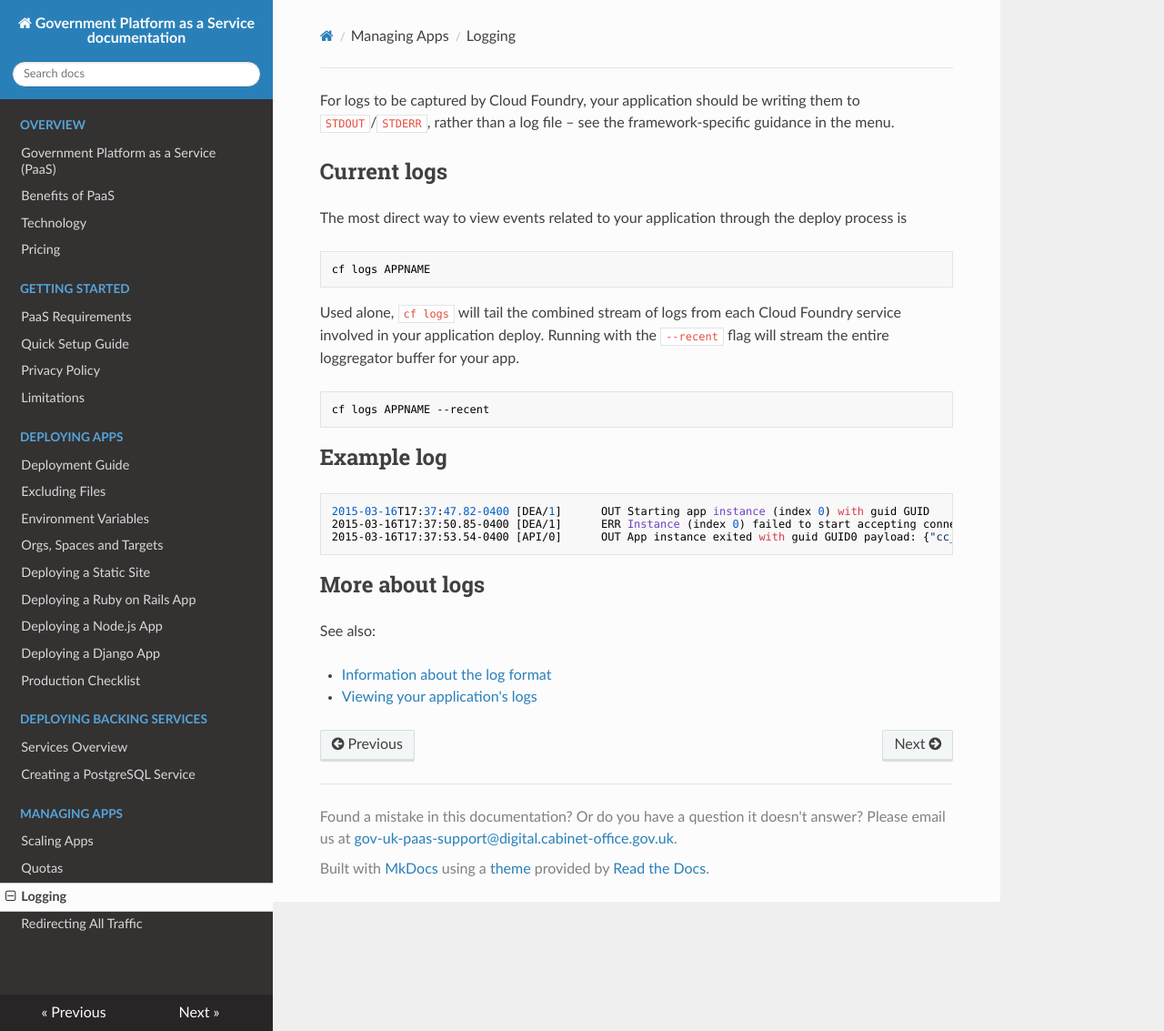
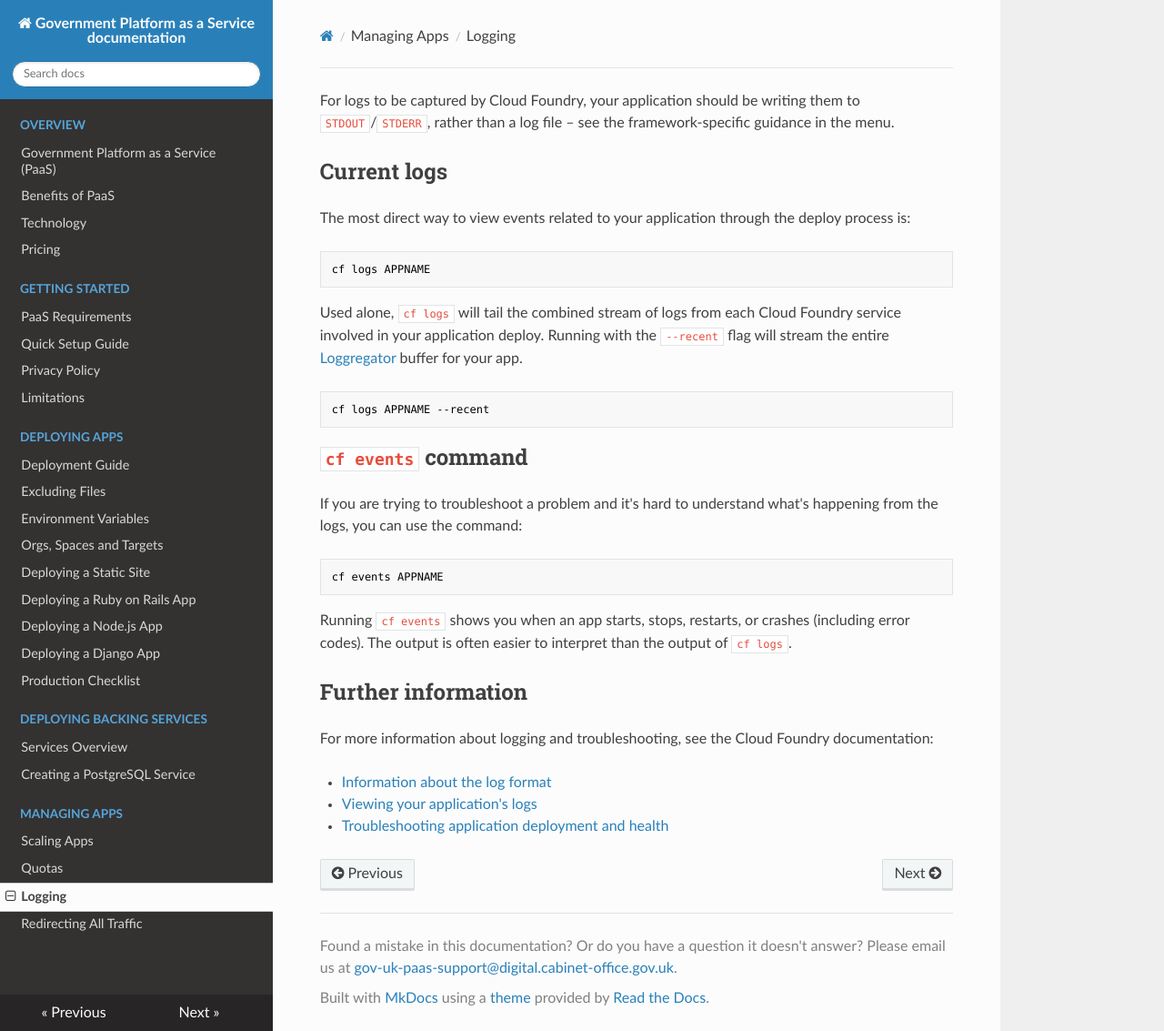
Before and after one commit to alphagov/paas-developer-docs, an MkDocs documentation site: the page built from docs/managing_apps/logging.md, in a window 1280 px wide and 1133 px high. Shown: the whole window at 91% size. Built offline with MkDocs 1.6.1, drawn with Linux system fonts in a browser that asks for light colours; nearby versions of some CDN libraries; old or Windows-style settings are respelled for this version of MkDocs.

Commit message:
Document 'cf events'
https://www.pivotaltracker.com/story/show/127058215

"We should document the use of cf events in the developer documentation
so that tenants can audit/debug their own application events.
This came in useful when answering this support ticket:
https://gaap.deskpro.com/agent/#app.tickets,inbox:archive_resolved,t.o:4
64,vis:7"

````diff
--- a/docs/managing_apps/logging.md
+++ b/docs/managing_apps/logging.md
@@ -2,27 +2,33 @@ For logs to be captured by Cloud Foundry, your application should be writing the
 
 ## Current logs
 
-The most direct way to view events related to your application through the deploy process is
+The most direct way to view events related to your application through the deploy process is:
 
 ```bash
 cf logs APPNAME
 ```
 
-Used alone, `cf logs` will tail the combined stream of logs from each Cloud Foundry service involved in your application deploy. Running with the `--recent` flag will stream the entire loggregator buffer for your app.
+Used alone, `cf logs` will tail the combined stream of logs from each Cloud Foundry service involved in your application deploy. Running with the `--recent` flag will stream the entire [Loggregator](https://docs.cloudfoundry.org/loggregator/architecture.html) buffer for your app.
 
 ```bash
 cf logs APPNAME --recent
 ```
 
-## Example log
 
-  	2015-03-16T17:37:47.82-0400 [DEA/1]      OUT Starting app instance (index 0) with guid GUID
-  	2015-03-16T17:37:50.85-0400 [DEA/1]      ERR Instance (index 0) failed to start accepting connections
-  	2015-03-16T17:37:53.54-0400 [API/0]      OUT App instance exited with guid GUID0 payload: {"cc_partition"=>"default", "droplet"=>"GUID0", "version"=>"GUID1", "instance"=>"GUID2", "index"=>0, "reason"=>"CRASHED", "exit_status"=>127, "exit_description"=>"failed to accept connections within health check timeout", "crash_timestamp"=>1426541870}
+## ``cf events`` command
 
-## More about logs
+If you are trying to troubleshoot a problem and it's hard to understand what's happening from the logs, you can use the command:
 
-See also:
+```bash
+cf events APPNAME
+```
+
+Running ``cf events`` shows you when an app starts, stops, restarts, or crashes (including error codes). The output is often easier to interpret than the output of ``cf logs``.
+
+## Further information
+
+For more information about logging and troubleshooting, see the Cloud Foundry documentation:
 
 * [Information about the log format](https://docs.cloudfoundry.org/devguide/deploy-apps/streaming-logs.html)
 * [Viewing your application's logs](https://docs.cloudfoundry.org/devguide/deploy-apps/streaming-logs.html#view)
+* [Troubleshooting application deployment and health](https://docs.cloudfoundry.org/devguide/deploy-apps/troubleshoot-app-health.html)
````
